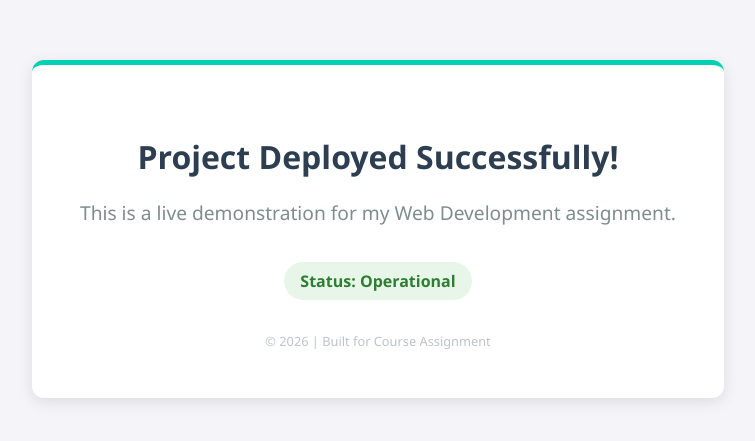
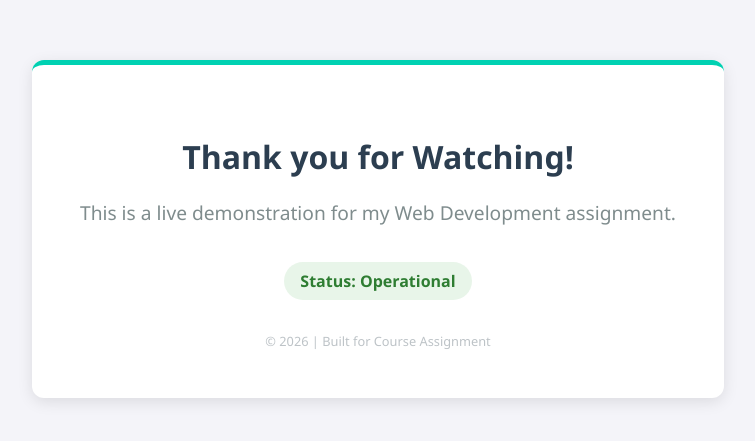
Before and after one commit to Carbonkira/icnetlify, a plain HTML site: page index.html in a window 1280 px wide. Shown: the part 171-612 px from the top of the page, without its empty margins (262-1017 px from the left). Drawn offline with Linux system fonts and the light colour scheme.

Commit message:
Second Commit for Netlify

```diff
--- a/index.html
+++ b/index.html
@@ -40,7 +40,7 @@
 <body>
 
     <div class="container">
-        <h1>Project Deployed Successfully!</h1>
+        <h1>Thank you for Watching!</h1>
         <p>This is a live demonstration for my Web Development assignment.</p>
 
         <div class="status-badge">
```
